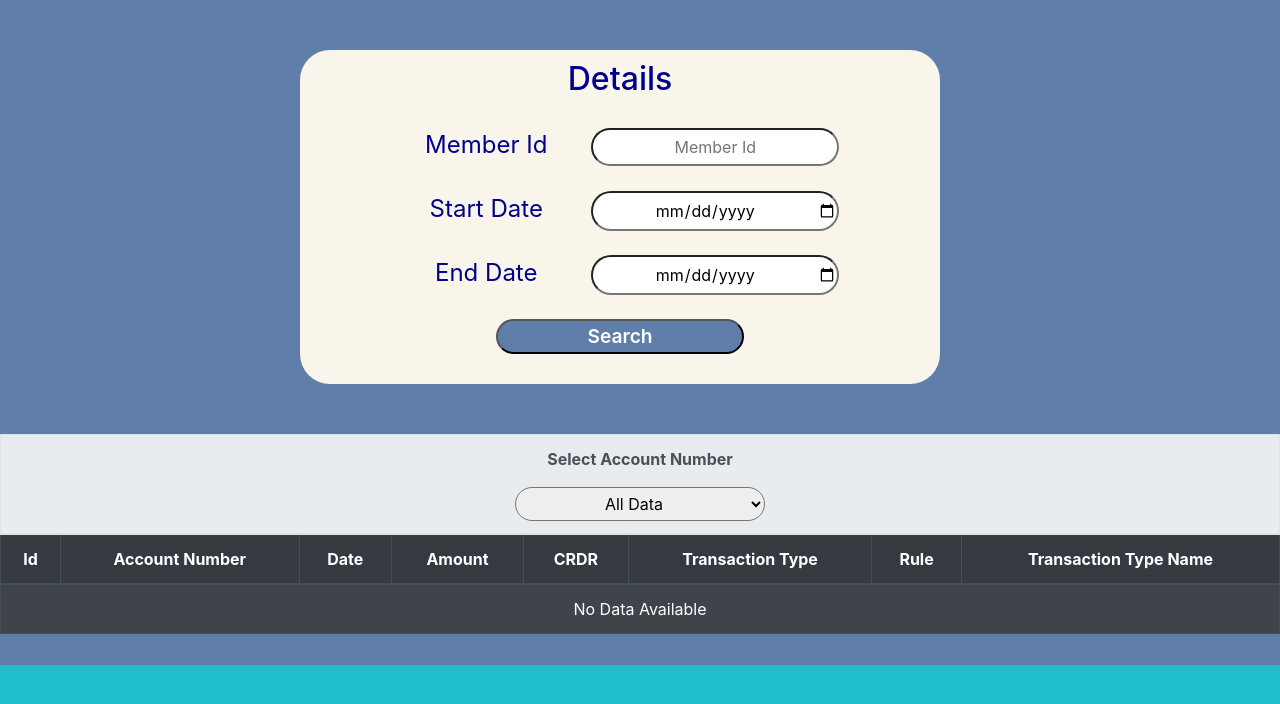
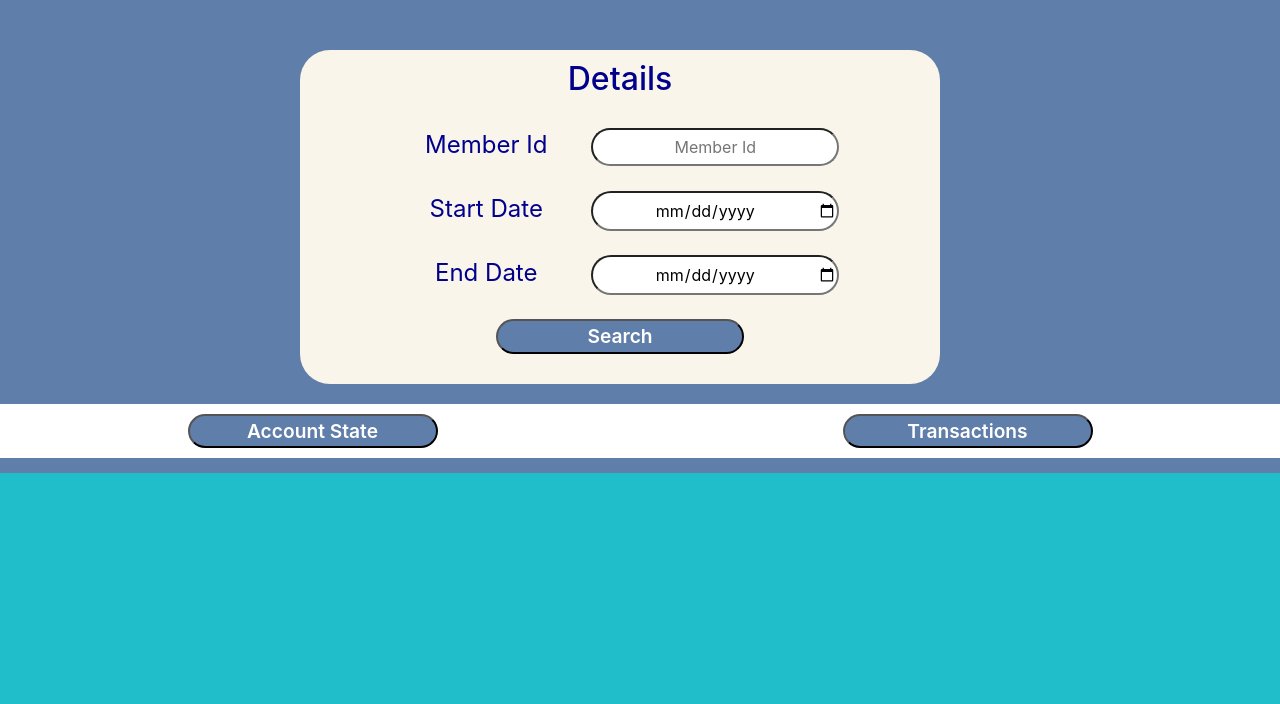
Before and after one commit to nikhil97agr/ReportGeneration, a Django app: page / in a window 1280 px wide. Shown: the part 58-762 px from the top of the page. Run offline with Django 3.2, Linux system fonts and the light colour scheme.

Commit message:
*********commit with moth filter*********

```diff
--- a/Report_Generation/Report_Generation/settings.py
+++ b/Report_Generation/Report_Generation/settings.py
@@ -79,7 +79,7 @@ DATABASES = {
         'ENGINE': 'django.db.backends.mysql',
         'NAME': 'vriddhi',
         'USER': 'root',
-        'PASSWORD': 'root',
+        'PASSWORD': 'Newuser@12345',
         'HOST': 'localhost',   # Or an IP Address that your DB is hosted on
         'PORT': '3306',
     }
--- a/Report_Generation/dashboard/static/assets/css/index.css
+++ b/Report_Generation/dashboard/static/assets/css/index.css
@@ -45,8 +45,16 @@ select, input[type="text"], input[type="date"]{
   padding: 5px 0 5px 0;
 }
 
-select{
-    width: 20%;
+#account_nums{
+    width: 50%;
+}
+
+.button-container{
+    width: 100%;
+    background-color: white;
+
+    padding: 10px 0 10px 0;
+    margin-top : 20px
 }
 
 label{
@@ -91,7 +99,6 @@ a{
 
 
 table{
-    margin-top: 50px;
     text-align: center;
     max-height: 495px;
     overflow-y:auto;
--- a/Report_Generation/dashboard/static/assets/js/index.js
+++ b/Report_Generation/dashboard/static/assets/js/index.js
@@ -1,39 +1,132 @@
+var mem_prev="";
+
 $(document).ready(() => {
+    $("#transaction_btn").click(()=>{
+        var attr = $('#account_state').attr('hidden');
+        console.log(attr)
+        if(typeof attr !== 'undefined' || attr !== false){
+            $('#account_btn').css('background-color','#607EAA')
+            $("#account_state").attr("hidden",true)
+        }
+        $('#transaction_btn').css('background-color','#00008C')
+        $("#transactions_table").attr("hidden",false)
+    })
+    $("#account_btn").click(()=>{
+        var attr = $('#transactions_table').attr('hidden');
+        console.log(attr)
+        if(typeof attr !== 'undefined' || attr !== false){
+            $('#transaction_btn').css('background-color','#607EAA')
+            $("#transactions_table").attr("hidden",true)
+        }
+        $('#account_btn').css('background-color','#00008C')
+        $("#account_state").attr("hidden",false)
+    })
+    $("#month_filter").on('change', function(){
+        const date = $(this).val()
+        const acc = $("#account_nums").val()
+
+        var end_date=$("#end_date").val();
+    var start_date= $("#start_date").val();
+    if(start_date ===""){
+        start_date="1960-01-01";
+
+    }
+    if(end_date === ""){
+        var d = new Date();
+        end_date = d.getFullYear() + "-" + (d.getMonth()+1) + "-" + d.getDate();
+
+    }
+
+    if(date==='default'){
+        apply_date_filter(start_date, end_date, acc)
+    }else{
+        [month, year] = date.split("-")
+        start_date =`${year}-${month}-1`
+        end_date=`${year}-${month}-31`
+        apply_date_filter(start_date, end_date, acc)
+    }
+    })
 
     $("#account_nums").on('change', function () {
         const acc = $(this).val()
+    var end_date=$("#end_date").val();
+    var start_date= $("#start_date").val();
+    if(start_date ===""){
+        start_date="1960-01-01";
+
+    }
+    if(end_date === ""){
+        var d = new Date();
+        end_date = d.getFullYear() + "-" + (d.getMonth()+1) + "-" + d.getDate();
+
+    }
+    var date = $("#month_filter").val()
+    if(date==='default'){
+        apply_date_filter(start_date, end_date, acc)
+    }else{
+        [month, year] = date.split("-")
+        start_date =`${year}-${month}-1`
+        end_date=`${year}-${month}-31`
+        apply_date_filter(start_date, end_date, acc)
+    }
         if (acc === 'default') {
-            $("#transactions_table tbody tr").show()
+            apply_date_filter(start_date, end_date)
+            // $("#transactions_table tbody tr").show()
         }
         else {
-            $("#transactions_table tbody tr").hide()
-
-            $(`#transactions_table tbody tr[name=${acc}]`).show()
+            // $("#transactions_table tbody tr").hide()
+            apply_date_filter(start_date, end_date, acc);
+            // $(`#transactions_table tbody tr[name=${acc}]`).show()
         }
     })
 
     $("#search").click(() => {
         const member_id = $("#member_id").val();
 
-        if (member_id.trim() === "") {
+        var start_date= $("#start_date").val();
+        var end_date=$("#end_date").val();
+        if(start_date ===""){
+            start_date="1960-01-01";
+
+        }
+        if(end_date === ""){
+            var d = new Date();
+            end_date = d.getFullYear() + "-" + (d.getMonth()+1) + "-" + d.getDate();
+
+        }
+
+        if (member_id.trim() === "" ) {
             alert("Member ID required");
+
             return;
 
         }
+        if(mem_prev===member_id){
+        const acc = $("#account_nums").val()
+        $("#month_filter").val('default')
+        toggle_month_filter(start_date, end_date);
+
+        apply_date_filter(start_date, end_date, acc);
+
+            return;
+        }
+        mem_prev=member_id;
+
         $("#overlay").show()
         const url = $("#url").val()
         $.ajax({
             type: "POST",
             url: url,
-            data: JSON.stringify({ member_id }),
+            data: JSON.stringify({ member_id,start_date,end_date }),
             contentType: "application/json; charset=utf-8",
             dataType: "json",
             success: response => {
 
                 statuscode = response.status_code
                 if (statuscode == 0) {
-                    render_table(response.data).then(data => { })
-                    .catch(err=>{ })
+                    render_table(response.data, start_date, end_date).then(data => { })
+                    .catch(err=>{$("#overlay").hide()
+                console.log(err) })
                 }
                 else {
                     alert("Invalid member ID")
@@ -55,20 +148,21 @@ $(document).ready(() => {
 });
 
 
-const render_table = async (data) => {
+const render_table = async (data, start_date, end_date) => {
 
     $("#transactions_table tbody").empty()
+    $("#transactions_table tbody").append(`<tr id="no_data"  style="display:none;" >
+                        <td colspan="8" >No Data Available</td>
+                    </tr>`)
     if (data.length == 0) {
-        $("#transactions_table tbody").append(`<tr>
-                        <td colspan="8" id="no_data">No Data Available</td>
-                    </tr>`)
+        $("#no_data").show();
         $("#overlay").hide()
 
         return true;
     }
 
     accounts = []
-
+    dates=[]
     $(data).each((index, obj) => {
         if ($.inArray(obj.fields.acc_num, accounts)==-1) {
                 accounts.push(obj.fields.acc_num)
@@ -84,9 +178,14 @@ const render_table = async (data) => {
                         <td>${obj.fields.rule}</td>
                         <td>${obj.fields.trans_type_name}</td>
                     </tr>`)
+        var d = new Date(obj.fields.date)
+
+        const final_date = d.toLocaleString('default', { month: 'long' })+'-'+d.getFullYear();
+        if($.inArray(final_date,dates)==-1){
+            dates.push(final_date)
+        }
 
     })
-
     $("#account_nums")
         .empty()
         .append(`<option value = default>All Data</option>`)
@@ -94,15 +193,87 @@ const render_table = async (data) => {
     $(accounts).each((index, obj) => {
         $("#account_nums").append(`<option value = ${obj}>${obj}</option>`)
     })
+    $("#month_filter")
+        .empty()
+        .append(`<option value = default>All Data</option>`)
+
+    $(dates).each((index, obj) => {
+        $("#month_filter").append(`<option value = ${obj}>${obj}</option>`)
+    })
+
+     toggle_month_filter(start_date, end_date)
+     apply_date_filter(start_date, end_date)
+
 
     $("#overlay").hide()
 
-    $(document).animate({
-        scrollTop: $('#transactions_table').offset().top
-    },
-        Math.abs(window.scrollY - $('#transactions_table').offset().top) * 10 )
+
     return true;
 
 
 
 }
+
+const apply_date_filter = (start_date, end_date, acc_name = 'default')=>{
+
+     var rows = '';
+     $("#transactions_table tbody tr").hide()
+     if(acc_name==='default'){
+        rows = $("#transactions_table tbody tr")
+     }
+     else{
+       rows =  $(`#transactions_table tbody tr[name=${acc_name}]`)
+
+
+     }
+
+     var data_exist = false;
+     start_date = new Date(start_date)
+        end_date =new Date(end_date)
+        console.log(start_date)
+        console.log(end_date)
+            $(rows).each(function(){
+        const children = $(this).children()
+        if(children.length<3){
+            return;
+        }
+
+        var date = $(children)[2].innerHTML;
+        date = new Date(date)
+        date.setHours(0,0,0,0)
+        if(date>=start_date && date<=end_date){
+            $(this).show();
+            data_exist = true;
+        }
+
+     })
+     if(!data_exist){
+        $("#no_data").show()
+     }
+
+
+
+}
+
+
+const toggle_month_filter = (start_date, end_date)=>{
+    $("#month_filter option").hide()
+    $("#month_filter option[value=default]").show()
+    start_date = Date.parse(start_date)
+    end_date = Date.parse(end_date)
+    $("#month_filter option").each((index, obj)=>{
+        const value = $(obj).val()
+        if(value==='default'){
+            return;
+        }
+        else{
+         [month, year ] =value.split("-")
+
+         date1 =Date.parse(`${year}-${month}-1`)
+         date2 =Date.parse(`${year}-${month}-31`)
+         if(date2>=start_date && date1<=end_date){
+            $(obj).show()
+         }
+        }
+    })
+}
--- a/Report_Generation/dashboard/templates/index.html
+++ b/Report_Generation/dashboard/templates/index.html
@@ -68,12 +68,54 @@
 
 
         </div>
-            <table class="table table-bordered table-striped table-dark" id="transactions_table">
+
+        <div class="button-container">
+            <div class="row" style="text-align: center;">
+                <div class="col-lg-6 col-sm-6 col-xs-6 col-md-6">
+                    <button type = "button" id="account_btn">Account State</button>
+                </div>
+                <div class="col-lg-6 col-sm-6 col-xs-6 col-md-6">
+                    <button type = "button" id="transaction_btn">Transactions</button>
+                </div>
+            </div>
+        </div>
+        <table class="table table-bordered table-striped table-dark" id="account_state" hidden >
+            <thead class="thead-light">
+                <tr>
+                    <th scope="row" colspan="4" >
+                        <p>Select Account Number</p>
+                        <select id="account_nums">
+                            <option value="default">All Data</option>
+                        </select>
+                    </th>
+                    <th scope="row" colspan="4">
+                        <p>Select Month</p>
+                        <select id="month_filter">
+                            <option value="default">All Data</option>
+                        </select>
+                    </th>
+                </tr>
+            </thead>
+
+            <tbody>
+                <tr>
+                    <td colspan="8" id="no_data">No Data Available</td>
+                </tr>
+
+            </tbody>
+        </table>
+            <table class="table table-bordered table-striped table-dark" id="transactions_table" hidden >
                 <thead class="thead-light">
                     <tr>
-                        <th scope="row" colspan="8">
+                        <th scope="row" colspan="4" >
                             <p>Select Account Number</p>
                             <select id="account_nums">
+                                <option value="default">All Data</option>
+                            </select>
+                        </th>
+                        <th scope="row" colspan="4">
+                            <p>Select Month</p>
+                            <select id="month_filter">
                                 <option value="default">All Data</option>
                             </select>
                         </th>
--- a/Report_Generation/dashboard/views.py
+++ b/Report_Generation/dashboard/views.py
@@ -18,7 +18,11 @@ def fetch_transactions(request):
     try:
         data = json.loads(request.body)
         member = data['member_id']
-        transactions = Transaction.objects.filter(mem_num=member)
+        start_date=data['start_date']
+        print(start_date)
+        end_date=data['end_date']
+        transactions = Transaction.objects.filter(mem_num=member).order_by("date")
+
         if(transactions is None):
             return JsonResponse({"status_code":1}, status=200)
 
```
